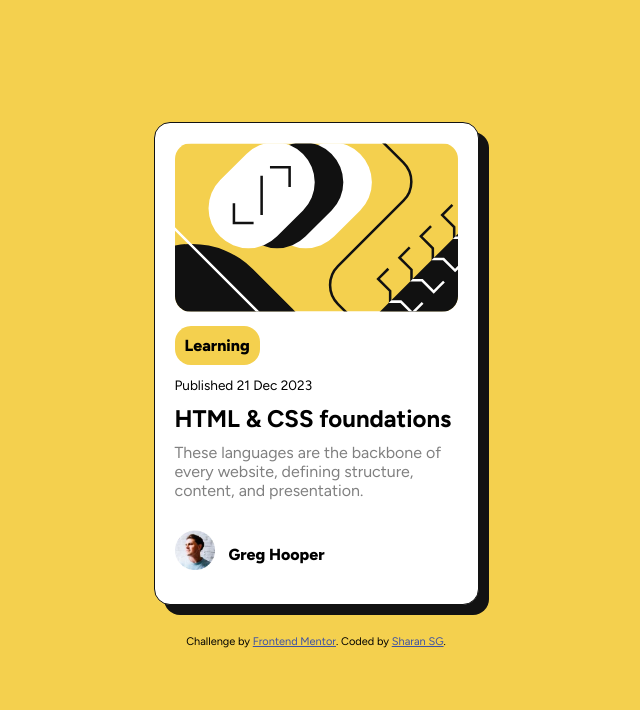
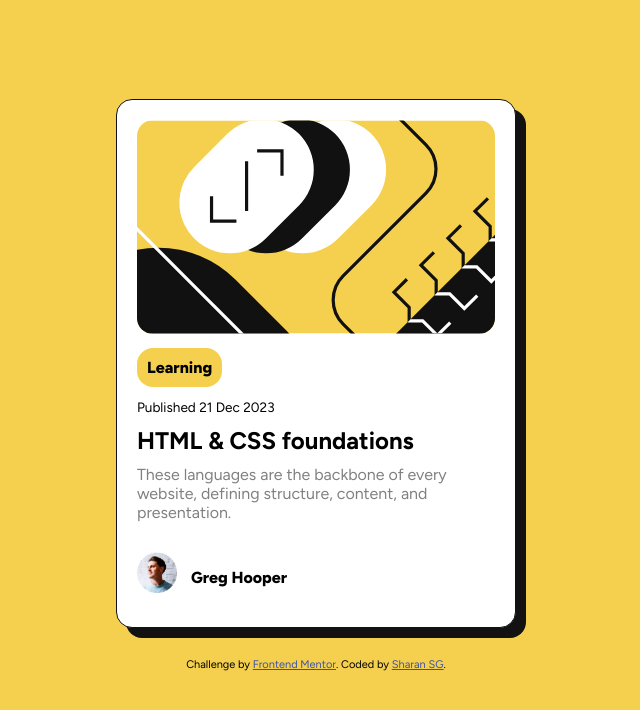
Before and after one commit to sharan-senthilkumar/Frontendmentor-Blog-preview-card, a plain HTML site: page index.html in a window 1280 px wide. Shown: the whole page, without its empty margins (324-964 px from the left). Drawn offline with Linux system fonts and the light colour scheme.

Commit message:
Update style.css

```diff
--- a/style.css
+++ b/style.css
@@ -31,7 +31,7 @@ body{
 }
 
 .card{
-    width:325px;
+    width:400px;
     font-size: var(--size);
     background: var(--White);
     font-family: var(--weight1);
@@ -73,13 +73,15 @@ h1{
 }
 
 #description{
+    width: 100%;
     margin: 10px auto;
+    font-size: 1rem;
+    text-align: justify;
     color:var(--Grey);
 }
 
 .profile{
     margin:20px auto;
-    /* display: flex; */
 }
 
 #pic{
```
